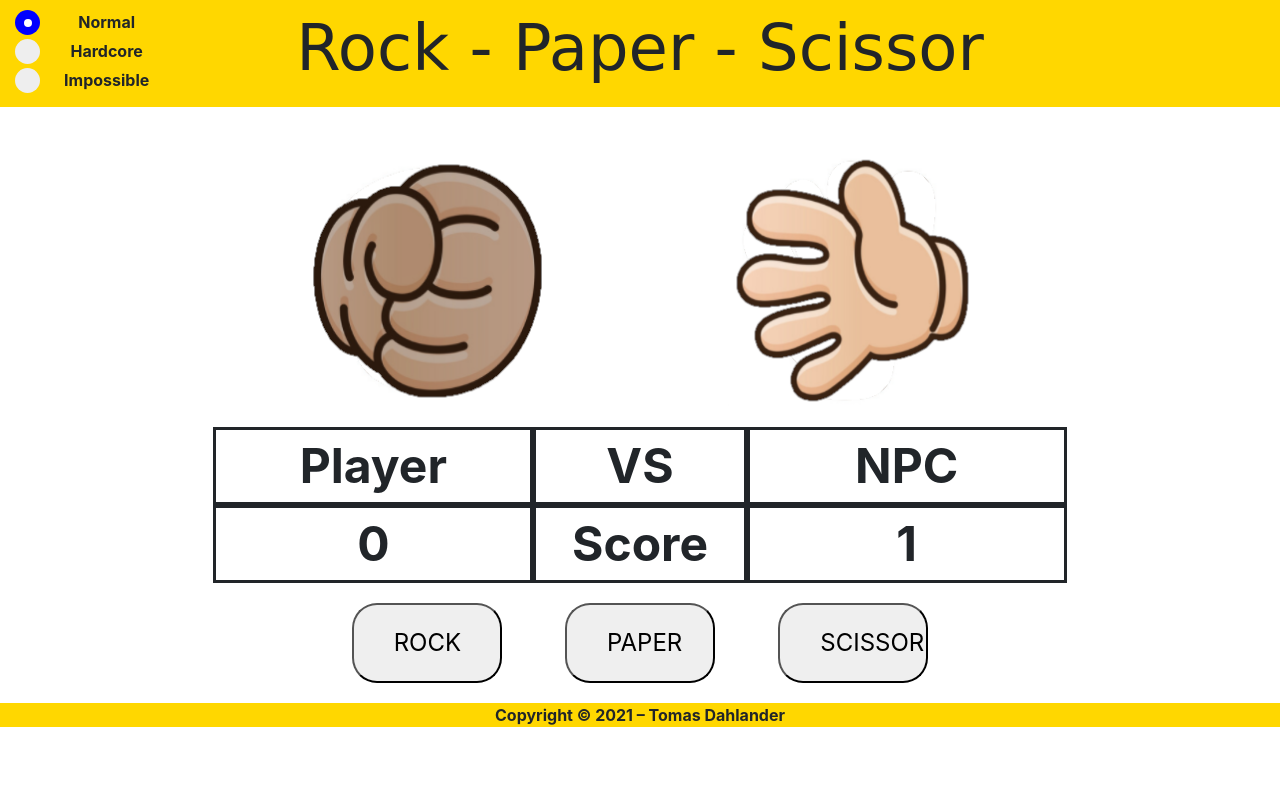
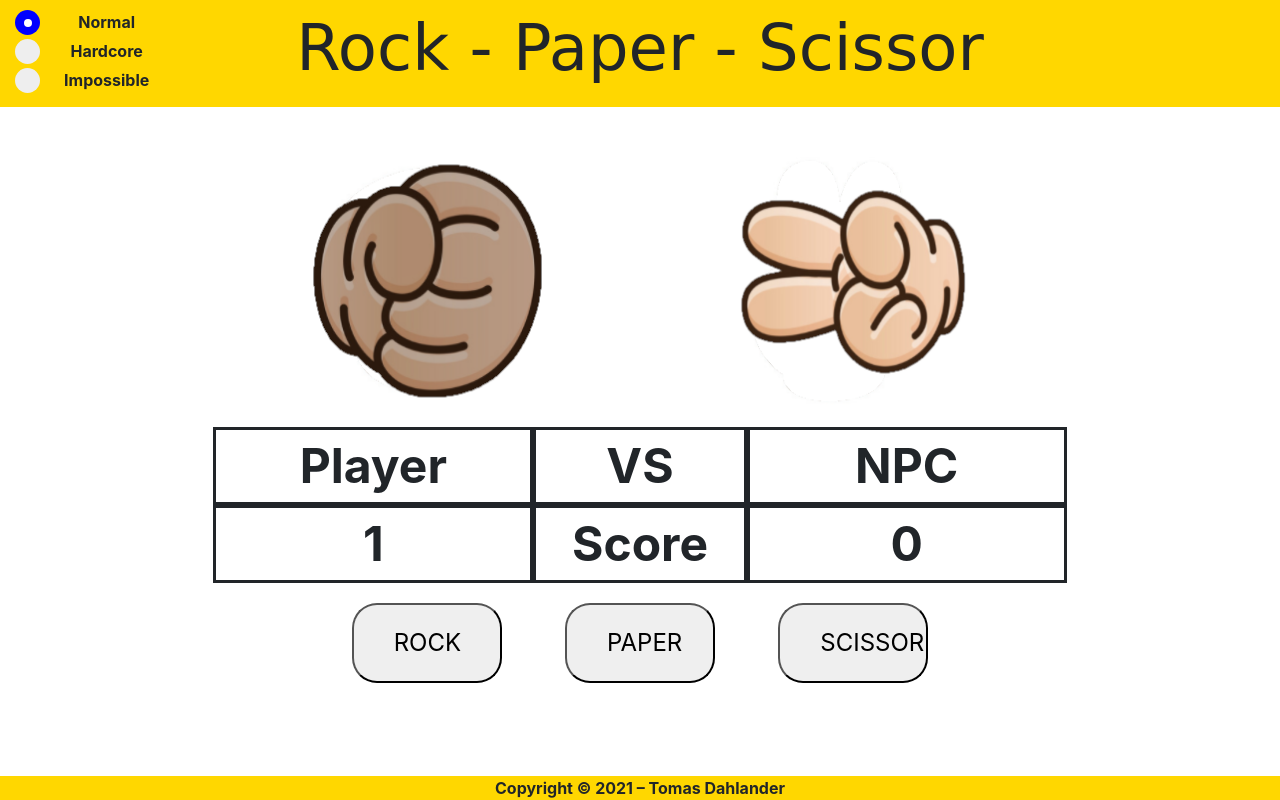
Before and after one commit to TomasDahlander/Rock-paper-scissor-web, a plain HTML site: page index.html in a window 1280 px wide. Both pictures are taken after a click on the button "ROCK". Drawn offline with nearby package versions, Linux system fonts and the light colour scheme; a web font is replaced by a local one.

Commit message:
Fixed footer fixed bottom

```diff
--- a/index.html
+++ b/index.html
@@ -100,9 +100,9 @@
       </div>
 
     </div>
-    <footer style="background-color: gold;" class="text-center">
+    <footer style="background-color: gold;" class="text-center fixed-bottom">
         Copyright &copy; 2021 – Tomas Dahlander
-    </footer class="fixed-bottom">
+    </footer>
     <script src="https://ajax.googleapis.com/ajax/libs/jquery/3.6.0/jquery.min.js"></script>
     <script src="./script.js"></script>
   </body>
--- a/script.js
+++ b/script.js
@@ -11,20 +11,13 @@ $(document).ready(function(){
         let difficulty = "Normal";
 
     $(".adjust-button").click(function(){
-        $leftSign.attr("src", (`./images/rock-from-left.png`));
-        $rightSign.attr("src", (`./images/rock-from-right.png`));
+        $leftSign.attr("src", ('./images/rock-from-left.png'));
+        $rightSign.attr("src", ('./images/rock-from-right.png'));
         const player = $(this).val();
         let npc;
-        if(difficulty === 'Normal') npc = getNpcChoice(3);
-        else if(difficulty === 'Hardcore') npc = getNpcChoice(3);
+        if(difficulty === 'Normal') npc = getNpcChoiceNormal();
+        else if(difficulty === 'Hardcore') npc = getNpcChoiceNormal();
         else npc = getNpcChoiceImpossible(player);
-
-     //   switch(difficulty){
-     //       case "Normal": npc = getNpcChoice(3);
-     //       case "Hardcore": npc = getNpcChoice(3);
-     //       case "Impossible": npc = getNpcChoiceImpossible(player);
-     //   }
-
         animateShake().promise().done(function () {
             checkResults(player, npc);
         });
@@ -73,8 +66,8 @@ $(document).ready(function(){
         }
     }
 
-    function getNpcChoice(max){
-        const nr = Math.floor(Math.random() * Math.floor(max));
+    function getNpcChoiceNormal(){
+        const nr = Math.floor(Math.random() * Math.floor(3));
         switch(nr){
             case 0: return "rock";
             case 1: return "paper";
```
